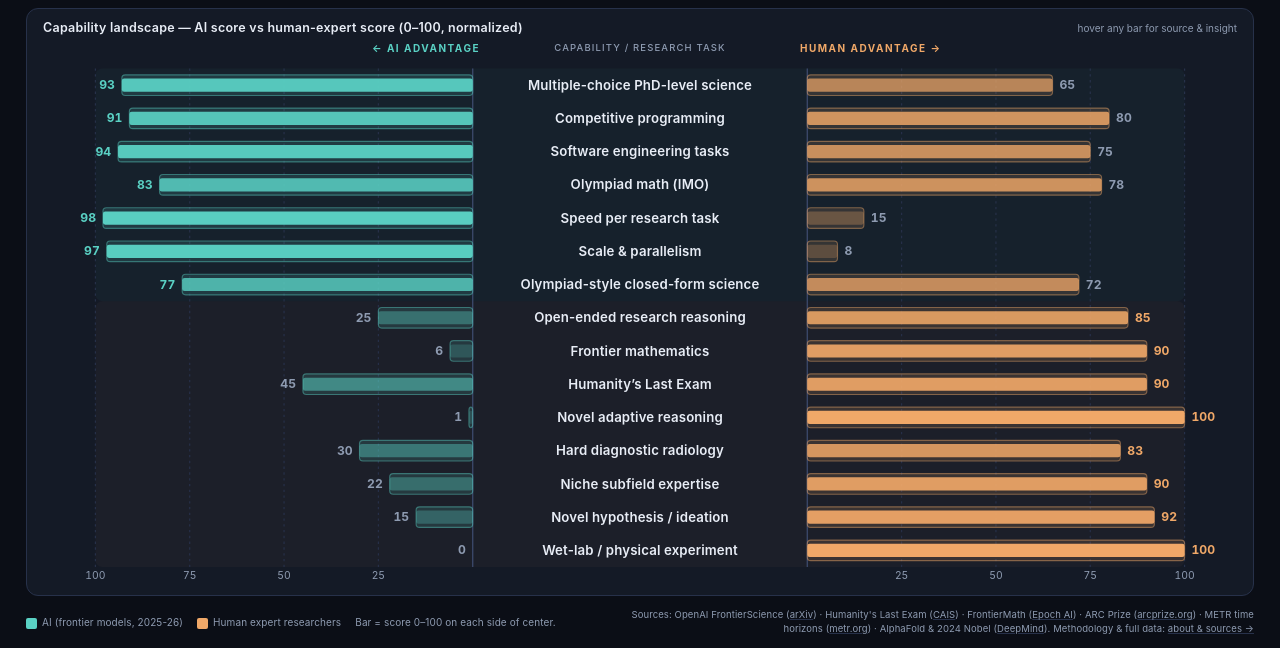
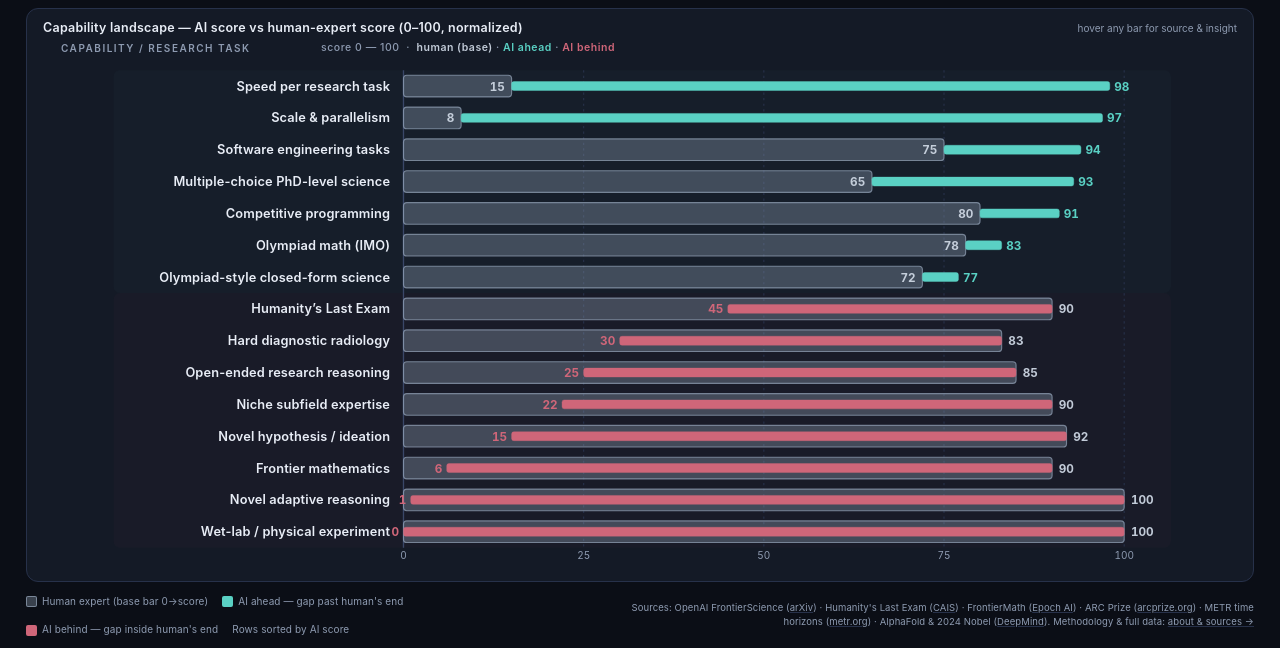
Before and after one commit to pavankumart18/frontierscience-viz, a plain HTML site: page frontier_ai_vs_humans.html in a window 1280 px wide. Shown: the part 152-800 px from the top of the page. Drawn offline with Linux system fonts and the light colour scheme.

Commit message:
Rebuild chart as left-label + overlapping bars, sorted by AI score
Replace the diverging layout with a single bar zone per row: capability
label on the left, human score as the muted base bar from 0 to score,
and an AI bar overlay sized as the gap between the two:

- AI ahead: teal extension sticking past the human bar's right end
- AI behind: dusty rose gap at the human bar's right end going back to AI

Rows now sort by AI score descending so AI-leading capabilities cluster
at the top and AI-trailing ones at the bottom. Background band tint
splits the chart at the first row where AI falls behind.

Palette switched to slate (human) + teal (AI ahead) + muted rose
#cf6679 (AI behind) — three distinct hue families, neither warm nor
flashy. Human value sits inside the human bar when AI is ahead so the
two numbers never crowd each other.

Co-Authored-By: Claude Opus 4.7 <noreply@anthropic.com>

```diff
--- a/frontier_ai_vs_humans.html
+++ b/frontier_ai_vs_humans.html
@@ -11,10 +11,14 @@
     --ai:#5ad1c4;
     --ai-soft:rgba(90,209,196,0.14);
     --ai-edge:rgba(90,209,196,0.45);
-    --human:#f0a868;
-    --human-soft:rgba(240,168,104,0.14);
-    --human-edge:rgba(240,168,104,0.45);
+    --human:#a8b3c7;
+    --human-soft:rgba(148,163,184,0.34);
+    --human-edge:rgba(148,163,184,0.72);
+    --human-text:rgba(203,213,225,0.95);
     --warn:#ff7a59;
+    --ai-behind:#cf6679;
+    --ai-behind-edge:rgba(207,102,121,0.55);
+    --ai-ahead-edge:rgba(90,209,196,0.60);
   }
   *{box-sizing:border-box}
   html,body{margin:0;background:var(--bg);color:var(--ink);
@@ -73,11 +77,11 @@
   }
   .chart-head{display:flex;justify-content:space-between;align-items:center;margin-bottom:4px}
   .chart-title{font-size:12.5px;font-weight:600;color:var(--ink);letter-spacing:.02em}
-  .axis-labels{display:grid;grid-template-columns:1fr 320px 1fr;align-items:center;
-    font-size:10px;color:var(--mute);text-transform:uppercase;letter-spacing:.15em;margin-bottom:2px}
-  .axis-labels .L{text-align:right;color:var(--ai);font-weight:700}
-  .axis-labels .R{text-align:left;color:var(--human);font-weight:700}
-  .axis-labels .C{text-align:center;font-size:9.5px;color:var(--mute);font-weight:500;letter-spacing:.12em}
+  .axis-labels{display:grid;grid-template-columns:260px 1fr;align-items:center;
+    font-size:10px;color:var(--mute);text-transform:uppercase;letter-spacing:.15em;
+    margin-bottom:4px;padding:0 18px}
+  .axis-labels .L{text-align:left;font-weight:600}
+  .axis-labels .R{text-align:left;font-weight:500;letter-spacing:.05em;text-transform:none;font-size:10.5px}
   svg#bars{flex:1;min-height:0;width:100%}
   .bar{transition:filter .15s}
   .bar:hover{filter:brightness(1.25);cursor:pointer}
@@ -161,9 +165,12 @@
       <div style="font-size:10px;color:var(--mute)">hover any bar for source &amp; insight</div>
     </div>
     <div class="axis-labels">
-      <div class="L">&larr; AI advantage</div>
-      <div class="C">capability / research task</div>
-      <div class="R">human advantage &rarr;</div>
+      <div class="L">capability / research task</div>
+      <div class="R">score 0 &mdash; 100 &nbsp;&middot;&nbsp;
+        <span style="color:var(--human-text);font-weight:600">human (base)</span> &middot;
+        <span style="color:var(--ai);font-weight:600">AI ahead</span> &middot;
+        <span style="color:var(--ai-behind);font-weight:600">AI behind</span>
+      </div>
     </div>
     <svg id="bars" viewBox="0 0 980 460" preserveAspectRatio="xMidYMid meet"></svg>
   </div>
@@ -173,9 +180,10 @@
 <!-- FOOTER -->
 <footer>
   <div class="legend">
-    <span><span class="sw" style="background:var(--ai)"></span>AI (frontier models, 2025-26)</span>
-    <span><span class="sw" style="background:var(--human)"></span>Human expert researchers</span>
-    <span style="color:var(--mute)">Bar = score 0&ndash;100 on each side of center.</span>
+    <span><span class="sw" style="background:var(--human-soft);border:1px solid var(--human-edge)"></span>Human expert (base bar 0&rarr;score)</span>
+    <span><span class="sw" style="background:var(--ai)"></span>AI ahead &mdash; gap past human&apos;s end</span>
+    <span><span class="sw" style="background:var(--ai-behind)"></span>AI behind &mdash; gap inside human&apos;s end</span>
+    <span style="color:var(--mute)">Rows sorted by AI score</span>
   </div>
   <div class="src">
     Sources: OpenAI FrontierScience (<a href="https://arxiv.org/abs/2601.21165">arXiv</a>) &middot;
@@ -314,16 +322,25 @@
   // ===== Layout =====
   const svg = document.getElementById('bars');
   const W = 980, H = 460;
-  const PAD = { l: 18, r: 18, t: 10, b: 18 };
-  const LABEL_W = 290;
-  const innerW = W - PAD.l - PAD.r;
-  const sideW = (innerW - LABEL_W) / 2;
-  const center = PAD.l + sideW + LABEL_W / 2;
-  const aiZoneEnd = PAD.l + sideW;
-  const humanZoneStart = aiZoneEnd + LABEL_W;
+  const PAD = { l: 18, r: 14, t: 10, b: 22 };
+  const LABEL_W = 260;
+  const VALUE_PAD = 42;
+  const barZoneX = PAD.l + LABEL_W;
+  const barZoneW = W - PAD.l - LABEL_W - PAD.r - VALUE_PAD;
   const rowH = (H - PAD.t - PAD.b) / data.length;
-  const barH = Math.max(8, rowH * 0.62);
-  const scale = (v) => (v / 100) * sideW;
+  const humanH = Math.max(10, rowH * 0.68);
+  const aiH = Math.max(5, rowH * 0.28);
+  const scale = (v) => (v / 100) * barZoneW;
+
+  // Colors — human base is a cool slate-blue (neutral, recedes); AI bars
+  // (teal = ahead, deep rose = behind) live in distinct hue families.
+  const COL_HUMAN_FILL    = 'rgba(148,163,184,0.34)';
+  const COL_HUMAN_STROKE  = 'rgba(148,163,184,0.72)';
+  const COL_HUMAN_TEXT    = 'rgba(203,213,225,0.95)';
+  const COL_AI_AHEAD      = '#5ad1c4';
+  const COL_AI_AHEAD_STK  = 'rgba(90,209,196,0.60)';
+  const COL_AI_BEHIND     = '#cf6679';
+  const COL_AI_BEHIND_STK = 'rgba(207,102,121,0.55)';
 
   const NS = 'http://www.w3.org/2000/svg';
   const mk = (tag, attrs={}, text) => {
@@ -333,30 +350,34 @@
     return el;
   };
 
-  // Soft band behind AI vs human rows
-  const aiRows = data.filter(d=>d.side==='ai').length;
+  // Sort by AI score, highest first
+  data.sort((a, b) => b.ai - a.ai);
+
+  // Faint band separating AI-ahead rows from AI-behind rows (split = first row where AI < human)
+  const splitIdx = (() => {
+    const i = data.findIndex(d => d.ai < d.human);
+    return i === -1 ? data.length : i;
+  })();
   svg.appendChild(mk('rect', {
     x: PAD.l, y: PAD.t,
-    width: innerW, height: aiRows * rowH,
-    fill:'rgba(90,209,196,0.035)', rx:6
+    width: W - PAD.l - PAD.r, height: splitIdx * rowH,
+    fill:'rgba(90,209,196,0.025)', rx:6
   }));
   svg.appendChild(mk('rect', {
-    x: PAD.l, y: PAD.t + aiRows * rowH,
-    width: innerW, height: (data.length - aiRows) * rowH,
-    fill:'rgba(240,168,104,0.035)', rx:6
+    x: PAD.l, y: PAD.t + splitIdx * rowH,
+    width: W - PAD.l - PAD.r, height: (data.length - splitIdx) * rowH,
+    fill:'rgba(207,102,121,0.022)', rx:6
   }));
 
-  // Gridlines + tick labels
+  // Gridlines + tick labels (single bar zone)
+  // 0 baseline (slightly stronger)
+  svg.appendChild(mk('line', {x1:barZoneX,y1:PAD.t,x2:barZoneX,y2:H-PAD.b,class:'center-line'}));
+  svg.appendChild(mk('text', {x:barZoneX,y:H-PAD.b+10,'text-anchor':'middle',class:'axis-tick'}, '0'));
   [25,50,75,100].forEach(v => {
-    const xL = aiZoneEnd - scale(v);
-    svg.appendChild(mk('line', {x1:xL,y1:PAD.t,x2:xL,y2:H-PAD.b,class:'axis-line'}));
-    svg.appendChild(mk('text', {x:xL,y:H-PAD.b+10,'text-anchor':'middle',class:'axis-tick'}, v));
-    const xR = humanZoneStart + scale(v);
-    svg.appendChild(mk('line', {x1:xR,y1:PAD.t,x2:xR,y2:H-PAD.b,class:'axis-line'}));
-    svg.appendChild(mk('text', {x:xR,y:H-PAD.b+10,'text-anchor':'middle',class:'axis-tick'}, v));
+    const x = barZoneX + scale(v);
+    svg.appendChild(mk('line', {x1:x,y1:PAD.t,x2:x,y2:H-PAD.b,class:'axis-line'}));
+    svg.appendChild(mk('text', {x:x,y:H-PAD.b+10,'text-anchor':'middle',class:'axis-tick'}, v));
   });
-  svg.appendChild(mk('line', {x1:aiZoneEnd,y1:PAD.t,x2:aiZoneEnd,y2:H-PAD.b,class:'center-line'}));
-  svg.appendChild(mk('line', {x1:humanZoneStart,y1:PAD.t,x2:humanZoneStart,y2:H-PAD.b,class:'center-line'}));
 
   // Tooltip
   const tip = document.getElementById('tip');
@@ -385,59 +406,76 @@
   };
 
   data.forEach((d, i) => {
-    const y = PAD.t + i * rowH + (rowH - barH) / 2;
     const cy = PAD.t + i * rowH + rowH / 2;
+    const aiAhead = d.ai >= d.human;
+    const aiColor  = aiAhead ? COL_AI_AHEAD     : COL_AI_BEHIND;
+    const aiStroke = aiAhead ? COL_AI_AHEAD_STK : COL_AI_BEHIND_STK;
+    const humanLen = scale(d.human);
+    const aiLen = scale(d.ai);
 
-    // AI bar (LEFT)
-    const aiLen = scale(d.ai);
-    const aiX = aiZoneEnd - aiLen;
-    const aiBar = mk('rect', {
-      x: aiX, y, width: aiLen, height: barH,
-      fill:'var(--ai-soft)', stroke:'var(--ai-edge)', 'stroke-width':1, rx:3, class:'bar'
-    });
-    wire(aiBar, d);
-    svg.appendChild(aiBar);
-
-    const aiFill = mk('rect', {
-      x: aiX, y: y + barH*0.18, width: aiLen, height: barH*0.64,
-      fill:'var(--ai)', opacity: d.ai/100 * 0.85 + 0.15, rx:2, class:'bar'
-    });
-    wire(aiFill, d);
-    svg.appendChild(aiFill);
-
-    svg.appendChild(mk('text', {
-      x: aiX - 6, y: cy + 3.5, 'text-anchor':'end',
-      fill: d.side==='ai' ? 'var(--ai)' : 'var(--mute)', class:'bar-val'
-    }, d.ai));
-
-    // Human bar (RIGHT)
-    const hLen = scale(d.human);
-    const hBar = mk('rect', {
-      x: humanZoneStart, y, width: hLen, height: barH,
-      fill:'var(--human-soft)', stroke:'var(--human-edge)', 'stroke-width':1, rx:3, class:'bar'
-    });
-    wire(hBar, d);
-    svg.appendChild(hBar);
-
-    const hFill = mk('rect', {
-      x: humanZoneStart, y: y + barH*0.18, width: hLen, height: barH*0.64,
-      fill:'var(--human)', opacity: d.human/100 * 0.85 + 0.15, rx:2, class:'bar'
-    });
-    wire(hFill, d);
-    svg.appendChild(hFill);
-
-    svg.appendChild(mk('text', {
-      x: humanZoneStart + hLen + 6, y: cy + 3.5, 'text-anchor':'start',
-      fill: d.side==='human' ? 'var(--human)' : 'var(--mute)', class:'bar-val'
-    }, d.human));
-
-    // Center label (single line, no on-chart subtitle)
+    // ── Label on the LEFT ──
     const labelEl = mk('text', {
-      x: center, y: cy + 4, 'text-anchor':'middle', class:'bar-label',
-      fill: d.side === 'ai' ? '#cfeee9' : '#f3d9b6'
+      x: PAD.l + LABEL_W - 12, y: cy + 4, 'text-anchor':'end',
+      class:'bar-label', fill:'#e8edf6'
     }, d.label);
     wire(labelEl, d);
     svg.appendChild(labelEl);
+
+    // ── Human bar: ALWAYS 0 → human, muted amber, full row height ──
+    const humanBarY = cy - humanH / 2;
+    const humanBar = mk('rect', {
+      x: barZoneX, y: humanBarY, width: humanLen, height: humanH,
+      fill: COL_HUMAN_FILL, stroke: COL_HUMAN_STROKE, 'stroke-width': 1, rx: 3,
+      class:'bar'
+    });
+    wire(humanBar, d);
+    svg.appendChild(humanBar);
+
+    // ── AI bar: a "gap bar" at the right end of human bar ──
+    //   AI ahead  → GREEN extension going further right of human's end (human → AI)
+    //   AI behind → RED gap at the right end of human bar going backwards (AI → human)
+    const aiBarY = cy - aiH / 2;
+    if (aiAhead) {
+      const extX = barZoneX + humanLen;
+      const extW = Math.max(0, aiLen - humanLen);
+      if (extW > 0) {
+        const aiBar = mk('rect', {
+          x: extX, y: aiBarY, width: extW, height: aiH,
+          fill: aiColor, stroke: aiStroke, 'stroke-width': 0.6, rx: 2, class:'bar'
+        });
+        wire(aiBar, d);
+        svg.appendChild(aiBar);
+      }
+    } else {
+      const gapX = barZoneX + aiLen;
+      const gapW = Math.max(0, humanLen - aiLen);
+      if (gapW > 0) {
+        const aiBar = mk('rect', {
+          x: gapX, y: aiBarY, width: gapW, height: aiH,
+          fill: aiColor, stroke: aiStroke, 'stroke-width': 0.6, rx: 2, class:'bar'
+        });
+        wire(aiBar, d);
+        svg.appendChild(aiBar);
+      }
+    }
+
+    // ── Value labels ──
+    // Human value:
+    //   AI ahead  → INSIDE the human bar at its right edge (otherwise it'd sit on the AI extension)
+    //   AI behind → OUTSIDE just past the human bar (clear space, doesn't fight the red gap)
+    svg.appendChild(mk('text', {
+      x: aiAhead ? barZoneX + humanLen - 6 : barZoneX + humanLen + 6,
+      y: cy + 4,
+      'text-anchor': aiAhead ? 'end' : 'start',
+      fill: COL_HUMAN_TEXT, class:'bar-val'
+    }, d.human));
+    // AI value sits on the same row baseline as the human value, just past the AI bar tip
+    svg.appendChild(mk('text', {
+      x: aiAhead ? barZoneX + aiLen + 4 : barZoneX + aiLen - 4,
+      y: cy + 4,
+      'text-anchor': aiAhead ? 'start' : 'end',
+      fill: aiColor, class:'bar-val'
+    }, d.ai));
   });
 })();
 </script>
```
